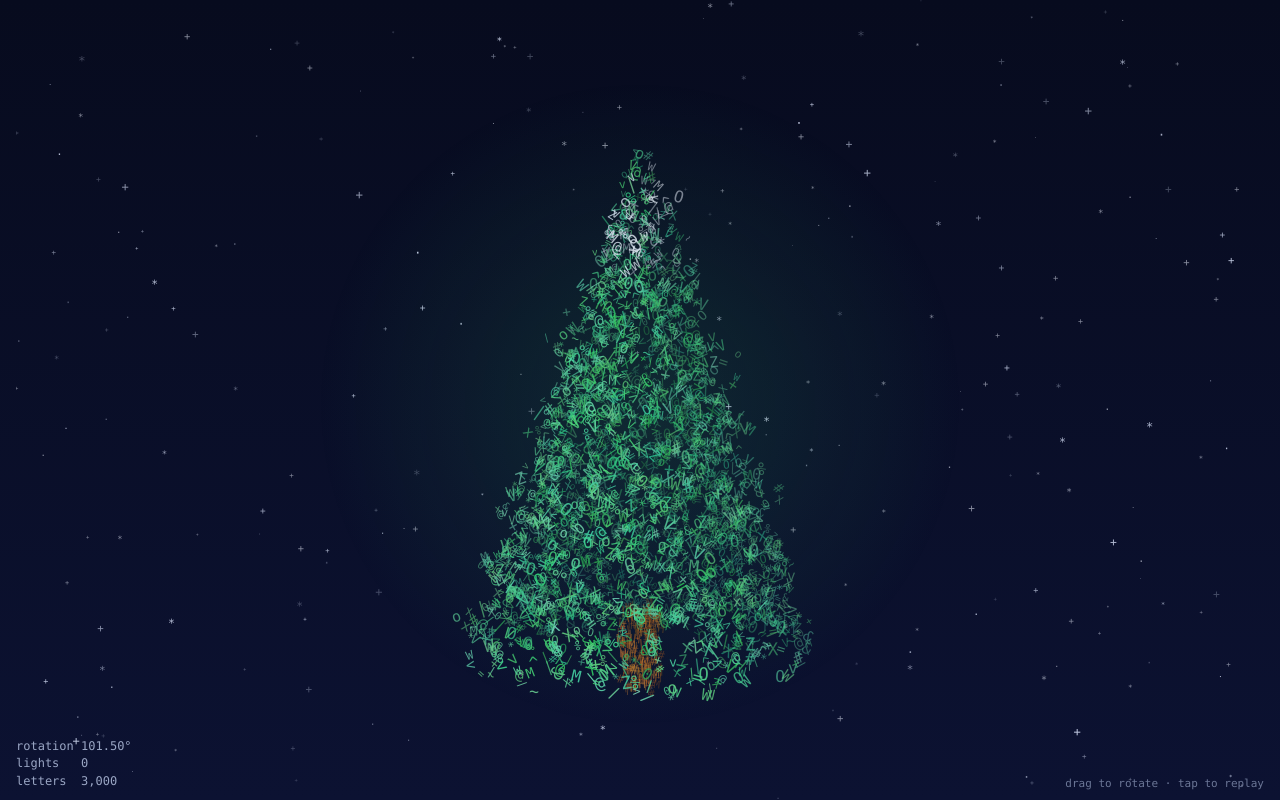
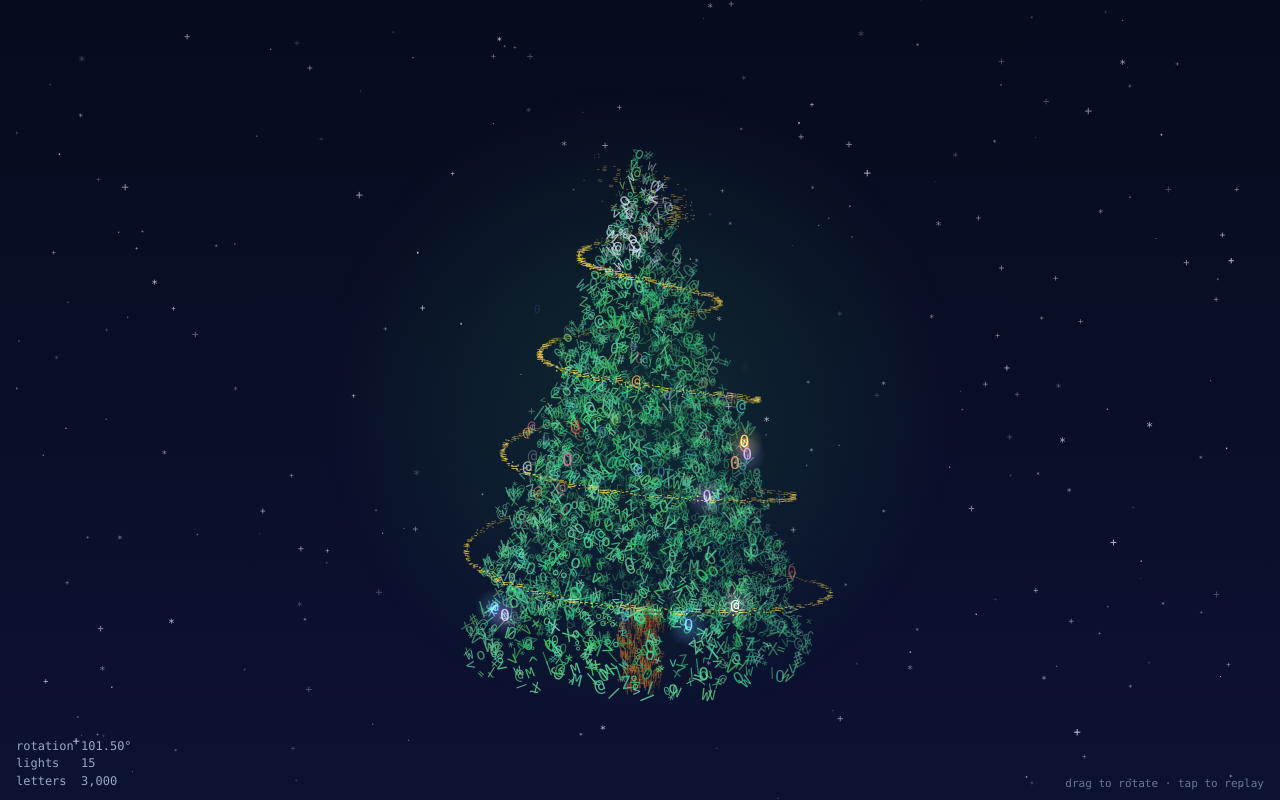
Before and after one commit to opal2020/birthday-candle, a plain HTML site: page index.html in a window 1280 px wide. Drawn offline with Linux system fonts and the light colour scheme; animation ran at ten frames a second.

Commit message:
Assemble tree bottom-up from nearby letters; restore gift pop-in
Co-Authored-By: Claude Sonnet 5.5 <noreply@anthropic.com>
Claude-Session: https://claude.ai/code/session_01F1FkfkkbTpGjb3YpsaLDMw

```diff
--- a/index.html
+++ b/index.html
@@ -35,7 +35,7 @@ const GLYPH="&@#MWVxo=%*+<>~^v/|0OXZ";
 function rAt(y){const u=clamp(y/H,0,1),d=1-u,base=R*Math.pow(1-u,0.92);
   if(d<0.06)return base;const fr=(d*7)%1;return base*(0.84+0.16*Math.pow(fr,1.2));}
 const P=[]; // all particles
-function add(o){o.sx=(rnd()-0.5)*190;o.sy=HC+(rnd()-0.5)*150;o.sz=(rnd()-0.5)*190;P.push(o);return o}
+function add(o){o.sx=o.x+(rnd()-0.5)*26;o.sy=o.y+(rnd()-0.5)*18-3;o.sz=o.z+(rnd()-0.5)*26;P.push(o);return o}
 // foliage
 for(let i=0;i<N_FOL;i++){const u=clamp(1-Math.sqrt(rnd()),0.015,0.995),y=u*H,a=rnd()*TAU,rs=rAt(y),f=0.25+0.75*Math.pow(rnd(),0.45),r=rs*f;
   const l=24+30*f+rnd()*9,hue=136+rnd()*26,sat=40+rnd()*24;
@@ -51,10 +51,10 @@ for(let i=0;i<N_GAR;i++){const u=i/N_GAR,y=H*(0.07+0.86*u),a=u*TAU*4.6+0.3,r=R*M
 // lights
 const LC=["#ff7aa8","#6ab0ff","#4de0d0","#ffa04d","#ff5a5a","#ffe27a","#c8a0ff","#ffffff"];
 for(let i=0;i<N_LIGHT;i++){const y=H*(0.08+0.84*Math.pow(rnd(),0.9)),a=rnd()*TAU,r=rAt(y)*(0.92+rnd()*0.14);
-  add({k:3,x:r*Math.cos(a),y,z:r*Math.sin(a),nx:Math.cos(a),ny:0.3,nz:Math.sin(a),g:pick("@0O@"),m:1.35+rnd()*0.35,rot:0,col:LC[i%LC.length],thr:6.2+rnd()*3.6,ph:rnd()*TAU});}
+  add({k:3,x:r*Math.cos(a),y,z:r*Math.sin(a),nx:Math.cos(a),ny:0.3,nz:Math.sin(a),g:pick("@0O@"),m:1.35+rnd()*0.35,rot:0,col:LC[i%LC.length],thr:2+(y/H)*4+rnd()*0.8,ph:rnd()*TAU});}
 // gift boxes made of letters
 const GIFTS=[[205,1.05,12,"hsl(2,85%,62%)"],[238,1.0,10,"hsl(268,72%,68%)"],[332,1.0,11.5,"hsl(214,85%,64%)"],[20,1.08,13,"hsl(220,14%,92%)"],[150,0.95,9.5,"hsl(44,92%,60%)"]];
-GIFTS.forEach(([deg,dist,s,col],gi)=>{const n0=0,cx=R*dist*Math.cos(deg*Math.PI/180),cz=R*dist*Math.sin(deg*Math.PI/180),n=6,thr=11+gi*0.45;
+GIFTS.forEach(([deg,dist,s,col],gi)=>{const n0=0,cx=R*dist*Math.cos(deg*Math.PI/180),cz=R*dist*Math.sin(deg*Math.PI/180),n=6,thr=7.5+gi*0.45;
   const face=(fx,fy,fz,nx,ny,nz,rib)=>add({k:4,x:cx+fx,y:fy,z:cz+fz,nx,ny,nz,g:rib?pick("=+"):pick("%&*ox#o@"),m:1.5,rot:0,col:rib?"hsl(48,95%,82%)":col,thr,gi,ph:0});
   for(let i=0;i<n;i++)for(let j=0;j<n;j++){const a=(i/(n-1)-0.5)*s,b=(j/(n-1)-0.5)*s,rib=Math.abs(a)<s*0.09;
     face(a,s*0.9,b,0,1,0,rib||Math.abs(b)<s*0.09);
@@ -83,7 +83,7 @@ function draw(t){
   ctx.setTransform(1,0,0,1,0,0);ctx.clearRect(0,0,cv.width,cv.height);ctx.font=FONT;
   const ang=angle*Math.PI/180,c=Math.cos(ang),s=Math.sin(ang),ct=Math.cos(tilt),st=Math.sin(tilt);
   const cx=cw/2,cy=chh*0.5+4;
-  const prog=clamp(t/5,0,1),starA=clamp((t-10.5)/0.8,0,1);
+  const prog=clamp(t/5,0,1),starA=clamp((t-6.8)/0.8,0,1);
   // sky
   for(const q of stars){const a=0.25+0.6*(0.5+0.5*Math.sin(t*q.sp+q.ph));ctx.globalAlpha=a;ctx.fillStyle="#dfe8ff";
     ctx.setTransform(DPR*q.s,0,0,DPR*q.s,q.x*cw*DPR,q.y*chh*DPR);ctx.fillText(q.g,0,0);}
@@ -96,11 +96,11 @@ function draw(t){
   // project
   order.length=0;let letters=0,lit=0;
   for(let i=0;i<P.length;i++){const p=P[i];let d,dur=2.2;
-    if(p.k===0)d=p.rank*3.8;else if(p.k===1){d=(i%97)/97*1.4;dur=1.5}else if(p.k===2){d=7+p.gu*2.5;dur=1.5}else{d=p.thr;dur=1.3}
+    if(p.k===0){d=clamp(p.y/H,0,1)*3.4+p.rank*0.6;dur=1.6}else if(p.k===1){d=(i%97)/97*0.8;dur=1.2}else if(p.k===2){d=1.2+p.gu*3.6;dur=1.2}else if(p.k===3){d=p.thr;dur=1.2}else{d=p.thr;dur=0.5}
     if(t<d)continue;if(p.k===0)letters++;
-    const q=clamp((t-d)/dur,0,1),e=1-Math.pow(1-q,3),w=1-e;Q[i]=q;E[i]=e;
-    let lx=p.x+(p.sx-p.x)*w,ly=p.y+(p.sy-p.y)*w,lz=p.z+(p.sz-p.z)*w;
-    if(w>0){const sw=w*2.2,cs=Math.cos(sw),sn=Math.sin(sw),tx=lx*cs-lz*sn;lz=lx*sn+lz*cs;lx=tx}
+    const q=clamp((t-d)/dur,0,1),e=p.k===4?1:1-Math.pow(1-q,3),w=1-e;Q[i]=q;E[i]=e;
+    let lx=p.x+(p.sx-p.x)*w,ly=p.k===4?p.y*ease((t-d)/0.6):p.y+(p.sy-p.y)*w,lz=p.z+(p.sz-p.z)*w;
+    if(w>0){const sw=w*1.2,cs=Math.cos(sw),sn=Math.sin(sw),tx=lx*cs-lz*sn;lz=lx*sn+lz*cs;lx=tx}
     const x=lx*c+lz*s,z=-lx*s+lz*c,y1=ly-HC,y2=y1*ct-z*st,z2=y1*st+z*ct,sc=DCAM/(DCAM-z2);
     SX[i]=cx+x*K*sc;SY[i]=cy-y2*K*sc;SC[i]=sc;depth[i]=z2;order.push(i);}
   order.sort((a,b)=>depth[a]-depth[b]);
```
